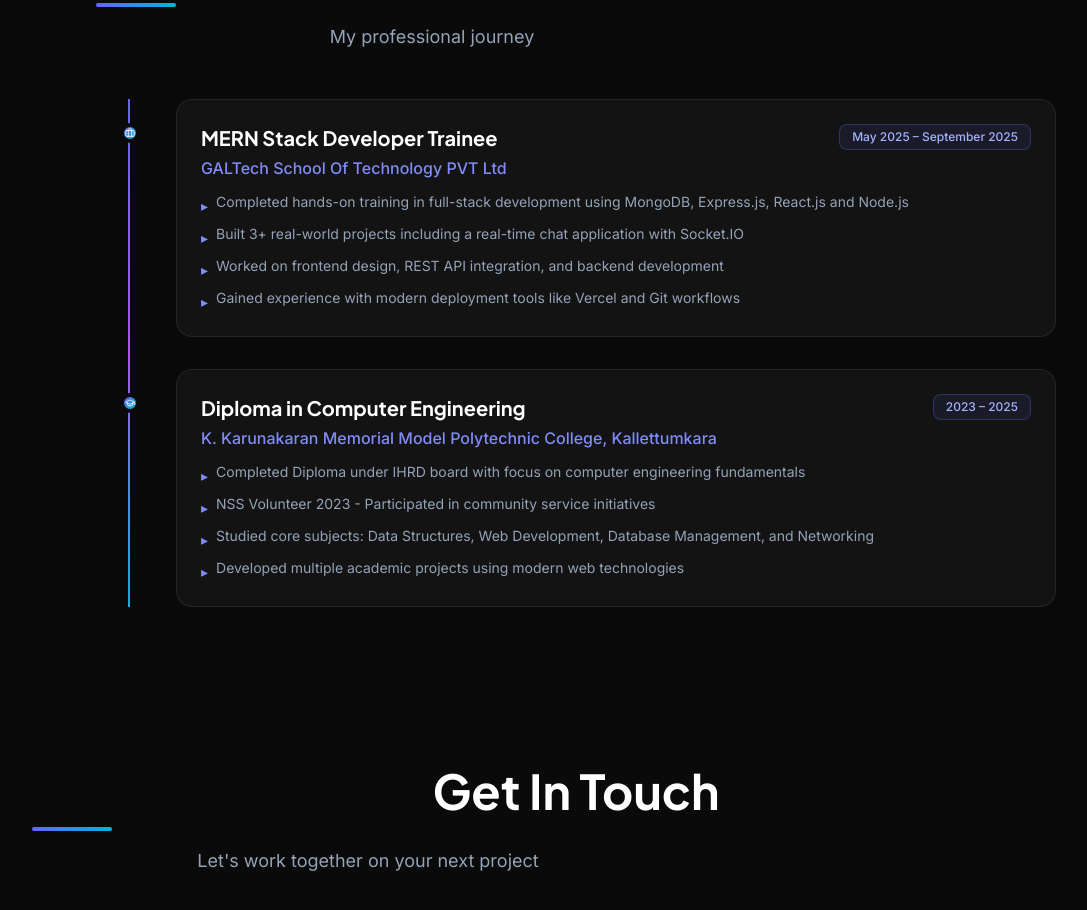
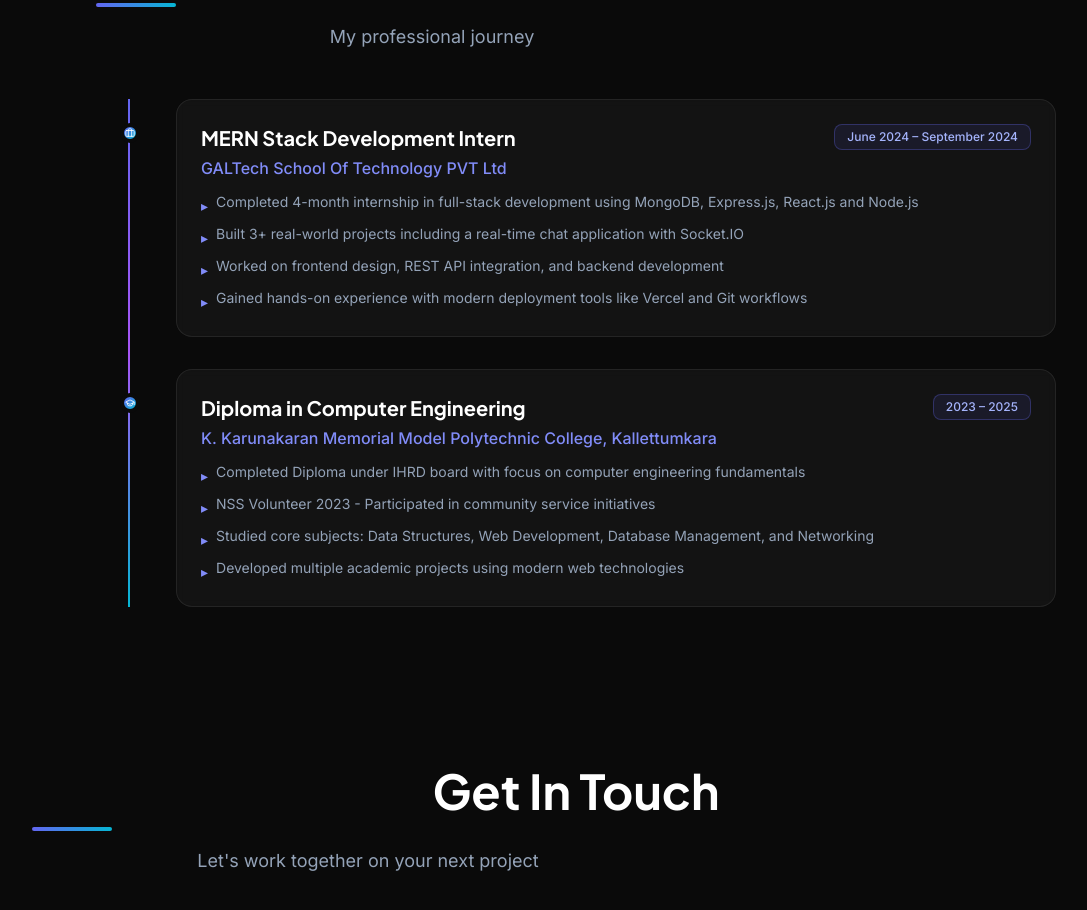
Before and after one commit to raizel7738-creator/Ajay-_CR-portfolio, a React (Vite) app: page / in a window 1280 px wide. Shown: the part 4200-5110 px from the top of the page, without its empty margins (64-1151 px from the left). Built offline with nearby package versions, Linux system fonts and the light colour scheme; no server answers.

Commit message:
Update to accurate 4-month internship details

```diff
--- a/src/data/fallback.ts
+++ b/src/data/fallback.ts
@@ -83,14 +83,14 @@ export const fallbackSkills: Skill[] = [
 export const fallbackExperience: Experience[] = [
   {
     _id: "1",
-    role: "MERN Stack Developer Trainee",
+    role: "MERN Stack Development Intern",
     company: "GALTech School Of Technology PVT Ltd",
-    duration: "May 2025 – September 2025",
+    duration: "June 2024 – September 2024",
     points: [
-      "Completed hands-on training in full-stack development using MongoDB, Express.js, React.js and Node.js",
+      "Completed 4-month internship in full-stack development using MongoDB, Express.js, React.js and Node.js",
       "Built 3+ real-world projects including a real-time chat application with Socket.IO",
       "Worked on frontend design, REST API integration, and backend development",
-      "Gained experience with modern deployment tools like Vercel and Git workflows",
+      "Gained hands-on experience with modern deployment tools like Vercel and Git workflows",
     ],
     type: "work",
   },
```
Also changed, not shown: check-sanity.js (+22 -21 lines).
